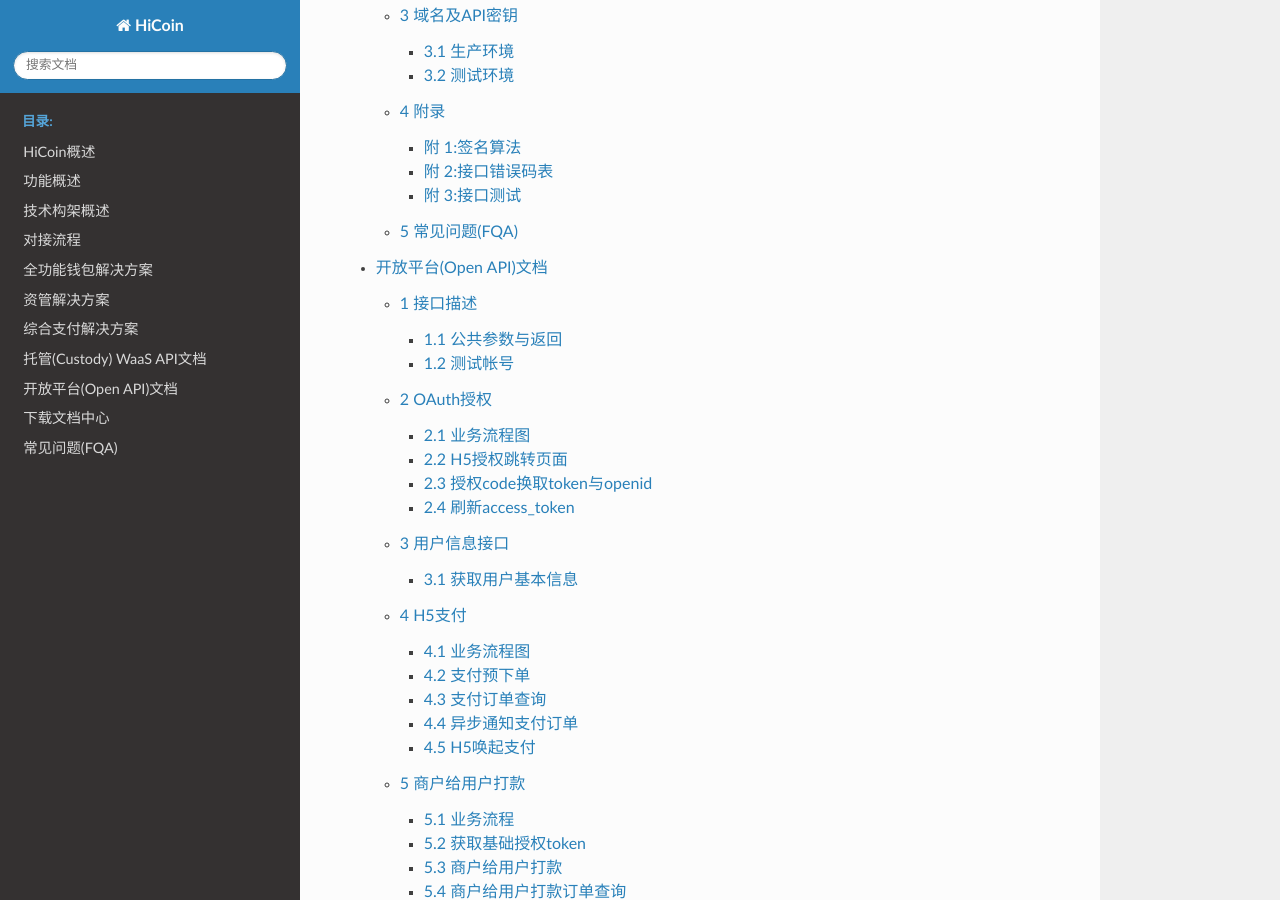
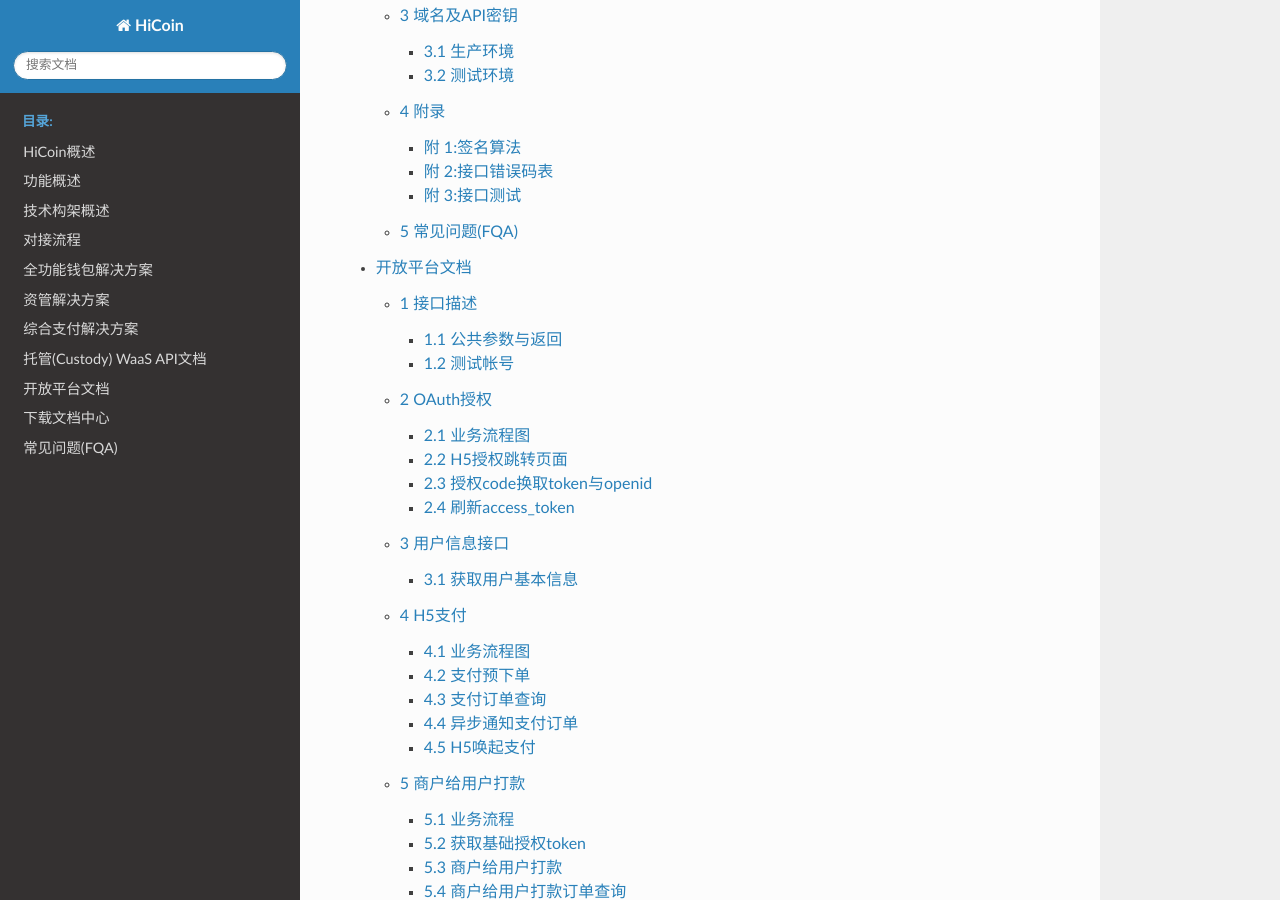
Before and after one commit to HiCoinCom/hicoindocs, a Sphinx documentation site: the page built from source/index.rst, in a window 1280 px wide and 900 px high, scrolled down 1580 px. Built offline with Sphinx 7.4.7 and the Read the Docs theme 2.0.0, drawn with Linux system fonts in a browser that asks for light colours.

Commit message:
完善文档

```diff
--- a/source/API-Open/openapi_oauth.rst
+++ b/source/API-Open/openapi_oauth.rst
@@ -1,7 +1,7 @@
 2 OAuth授权
 ====================
 
-:域名: https://oauth.hicoin.one/api
+:域名: https://oauth.hicoin.vip/api
 
 2.1 业务流程图
 -------------------
--- a/source/index.rst
+++ b/source/index.rst
@@ -18,6 +18,6 @@
    资管解决方案<Solution-Custody/index>
    综合支付解决方案<Solution-Payment/index>
    托管(Custody) WaaS API文档<API-WaaS/index>
-   开放平台(Open API)文档<API-Open/index>
+   开放平台文档<API-Open/index>
    下载文档中心<Documents/index>
    常见问题(FQA)<FQA/index>
```
